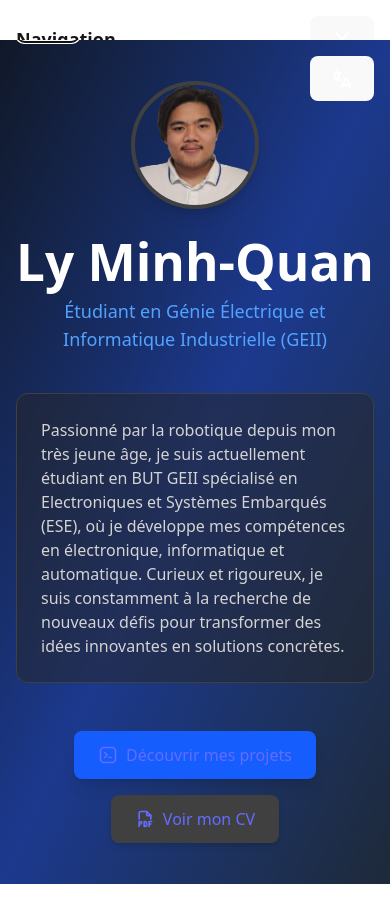
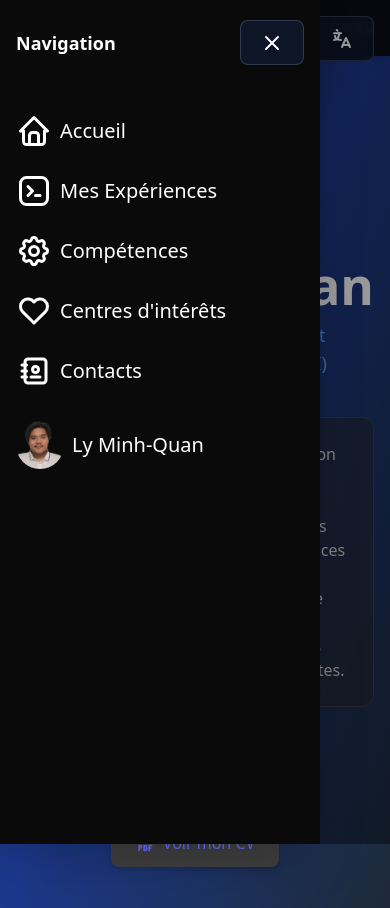
Before and after one commit to Minh1105/Portfolio_BUT-GEII, a React (Vite) app: page / in a window 390 px wide. Both pictures are taken after a click on the button 48 px from the left and 20 px from the top of the page. Before the commit the page ends 884 px from the top, so only its background shows below. Built offline with nearby package versions, Linux system fonts and the light colour scheme.

Commit message:
2.2.3 (+ problems)
Responsive sur téléphone ok et le mode sombre et clair régler mais disparition des éléments de la sidebar à corriger
(problem/ errors)

```diff
--- a/App.css
+++ b/App.css
@@ -46,6 +46,22 @@
   color: #888;
 }
 
+button {
+  background-color: rgba(15, 23, 42, 0.92) !important;
+  color: #ffffff !important;
+  border: 1px solid rgba(51, 65, 85, 0.9) !important;
+}
+
+button:hover,
+button:focus-visible {
+  background-color: rgba(30, 41, 59, 1) !important;
+}
+
+button:focus-visible {
+  outline: 2px solid rgba(59, 130, 246, 0.6) !important;
+  outline-offset: 2px;
+}
+
 /* Styles for Plasma background */
 .plasma-container {
   position: fixed;
--- a/App.jsx
+++ b/App.jsx
@@ -242,35 +242,35 @@ function App() {
       label: translations.sidebar.home,
       href: "#accueil",
       icon: (
-        <IconHome className="text-neutral-700 dark:text-neutral-200 h-9 w-9 flex-shrink-0" />
+        <IconHome className="text-white h-9 w-9 flex-shrink-0" />
       ),
     },
     {
       label: translations.sidebar.experiences,
       href: "#experiences",
       icon: (
-        <IconBrandTabler className="text-neutral-700 dark:text-neutral-200 h-9 w-9 flex-shrink-0" />
+        <IconBrandTabler className="text-white h-9 w-9 flex-shrink-0" />
       ),
     },
     {
       label: translations.sidebar.skills,
       href: "#competences",
       icon: (
-        <IconSettings className="text-neutral-700 dark:text-neutral-200 h-9 w-9 flex-shrink-0" />
+        <IconSettings className="text-white h-9 w-9 flex-shrink-0" />
       ),
     },
     {
       label: translations.sidebar.interests,
       href: "#interets",
       icon: (
-        <IconHeart className="text-neutral-700 dark:text-neutral-200 h-9 w-9 flex-shrink-0" />
+        <IconHeart className="text-white h-9 w-9 flex-shrink-0" />
       ),
     },
     {
       label: translations.sidebar.contact,
       href: "#contacts",
       icon: (
-        <IconAddressBook className="text-neutral-700 dark:text-neutral-200 h-9 w-9 flex-shrink-0" />
+        <IconAddressBook className="text-white h-9 w-9 flex-shrink-0" />
       ),
     },
   ];
@@ -1142,7 +1142,7 @@ function App() {
                   alt="Avatar"
                 />
                 {open && (
-                  <span className="text-neutral-700 dark:text-neutral-200 text-xl group-hover/sidebar:translate-x-1 transition-transform duration-150 whitespace-pre inline-block">Ly Minh-Quan</span>
+                  <span className="text-white text-xl group-hover/sidebar:translate-x-1 transition-transform duration-150 whitespace-pre inline-block">Ly Minh-Quan</span>
                 )}
               </a>
             </div>
@@ -1427,7 +1427,7 @@ const Dashboard = ({ projects, internship, onProjectClick, onSkillClick, isModal
       </div>
 
       {/* Le contenu du dashboard est par-dessus. La classe 'no-scrollbar' a été retirée. */}
-      <div className="w-full min-h-screen overflow-auto">
+      <div className="w-full min-h-screen overflow-auto pt-16 md:pt-0">
           {/* Section Accueil */}
           {activeTab === 'accueil' && (
             <section id="accueil" className="w-full min-h-screen overflow-auto p-4 md:p-8 text-white flex flex-col justify-center items-center text-center">
@@ -1691,7 +1691,7 @@ const Dashboard = ({ projects, internship, onProjectClick, onSkillClick, isModal
 
               {/* LinkedIn */}
               <div className="flex flex-col md:flex-row items-center gap-6">
-                <div className="bg-white p-2 rounded-lg flex-shrink-0">
+                <div className="bg-neutral-900 p-2 rounded-lg flex-shrink-0 border border-neutral-700">
                   <img
                     src={`https://api.qrserver.com/v1/create-qr-code/?size=150x150&data=${encodeURIComponent("https://www.linkedin.com/in/minh-quan-ly-1111m2005a")}`}
                     alt="LinkedIn QR Code"
@@ -1718,7 +1718,7 @@ const Dashboard = ({ projects, internship, onProjectClick, onSkillClick, isModal
 
               {/* GitHub */}
               <div className="flex flex-col md:flex-row items-center gap-6">
-                <div className="bg-white p-2 rounded-lg flex-shrink-0">
+                <div className="bg-neutral-900 p-2 rounded-lg flex-shrink-0 border border-neutral-700">
                   <img
                     src={`https://api.qrserver.com/v1/create-qr-code/?size=150x150&data=${encodeURIComponent("https://github.com/Minh1105")}`}
                     alt="GitHub QR Code"
@@ -1745,7 +1745,7 @@ const Dashboard = ({ projects, internship, onProjectClick, onSkillClick, isModal
 
               {/* Email */}
               <div className="flex flex-col md:flex-row items-center gap-6">
-                <div className="bg-white p-2 rounded-lg flex-shrink-0">
+                <div className="bg-neutral-900 p-2 rounded-lg flex-shrink-0 border border-neutral-700">
                   <img
                     src={`https://api.qrserver.com/v1/create-qr-code/?size=150x150&data=${encodeURIComponent("mailto:minhquan.ly.pro@outlook.com")}`}
                     alt="Email QR Code"
@@ -1945,7 +1945,7 @@ const ProjectModal = ({ project, onClose, language, translations, skillsList, on
         className="bg-neutral-900/80 border border-neutral-700 rounded-xl w-full max-w-7xl h-[90vh] md:h-[80vh] relative flex flex-col overflow-hidden"
       >
         {/* Bouton de fermeture */}
-        <button onClick={onClose} className="absolute top-4 right-4 text-neutral-400 hover:text-white transition-colors z-20 p-1 rounded-full hover:bg-neutral-800">
+        <button onClick={onClose} className="absolute top-4 right-4 text-white bg-neutral-900/80 hover:bg-neutral-800 transition-colors z-20 p-1 rounded-full">
           <IconX size={24} />
         </button>
 
@@ -2043,7 +2043,7 @@ const ProjectModal = ({ project, onClose, language, translations, skillsList, on
                       setPage([page + (idx - imageIndex), direction]);
                     }}
                     className={`h-2 rounded-full transition-all duration-300 ${
-                      idx === imageIndex ? "w-8 bg-white" : "w-2 bg-neutral-600 hover:bg-neutral-500"
+                      idx === imageIndex ? "w-8 bg-neutral-400" : "w-2 bg-neutral-700 hover:bg-neutral-600"
                     }`}
                     aria-label={`Voir l'image ${idx + 1}`}
                   />
@@ -2054,7 +2054,7 @@ const ProjectModal = ({ project, onClose, language, translations, skillsList, on
 
           {/* Informations en bas */}
           <div className="w-full flex flex-col">
-            <h2 className="text-2xl md:text-3xl font-bold mb-4 pr-8">{getText(project,'title',language)}</h2>
+            <h2 className="text-2xl md:text-3xl font-bold mb-4 pr-8 text-white">{getText(project,'title',language)}</h2>
 
             {/* Texte */}
             <div className="mb-4 md:mb-6">
@@ -2138,15 +2138,15 @@ const ProjectModal = ({ project, onClose, language, translations, skillsList, on
 
             {/* Pins de compétences */}
             <div>
-              <h3 className="text-lg font-semibold mb-3">{translations.modal.skills}</h3>
+              <h3 className="text-lg md:text-xl font-semibold mb-3 text-white">{translations.modal.skills}</h3>
 
               <div className="flex flex-col gap-4">
                 {hardSkills.length > 0 && (
                   <div>
-                    <h4 className="text-sm font-medium text-neutral-400 mb-2 uppercase tracking-wider">{translations.ui.technicalSkills}</h4>
+                    <h4 className="text-xs font-semibold text-neutral-400 mb-2 uppercase tracking-[0.22em]">{translations.ui.technicalSkills}</h4>
                     <div className="flex flex-wrap gap-2">
                       {hardSkills.map((skillName, index) => (
-                        <button key={index} onClick={() => onSkillClick(skillsList.find(s => s.name === skillName))} className="bg-blue-500/20 text-blue-300 text-xs font-medium px-2.5 py-1 rounded-full hover:bg-blue-500/40 transition-colors cursor-pointer">
+                        <button key={index} onClick={() => onSkillClick(skillsList.find(s => s.name === skillName))} className="bg-blue-500/20 text-blue-300 text-xs font-medium px-2.5 py-1 rounded-full hover:bg-blue-500/40 transition-colors cursor-pointer border border-blue-500/20">
                           {skillName}
                         </button>
                       ))}
@@ -2156,10 +2156,10 @@ const ProjectModal = ({ project, onClose, language, translations, skillsList, on
 
                 {softSkills.length > 0 && (
                   <div>
-                    <h4 className="text-sm font-medium text-neutral-400 mb-2 uppercase tracking-wider">{translations.ui.transversalSkills}</h4>
+                    <h4 className="text-xs font-semibold text-neutral-400 mb-2 uppercase tracking-[0.22em]">{translations.ui.transversalSkills}</h4>
                     <div className="flex flex-wrap gap-2">
                       {softSkills.map((skillName, index) => (
-                        <button key={index} onClick={() => onSkillClick(skillsList.find(s => s.name === skillName))} className="bg-neutral-500/20 text-neutral-300 text-xs font-medium px-2.5 py-1 rounded-full hover:bg-neutral-500/40 transition-colors cursor-pointer">
+                        <button key={index} onClick={() => onSkillClick(skillsList.find(s => s.name === skillName))} className="bg-neutral-500/20 text-neutral-200 text-xs font-medium px-2.5 py-1 rounded-full hover:bg-neutral-500/30 transition-colors cursor-pointer border border-neutral-500/20">
                           {skillName}
                         </button>
                       ))}
@@ -2205,7 +2205,7 @@ const ProjectModal = ({ project, onClose, language, translations, skillsList, on
           >
             {/* Bouton fermer */}
             <button
-              className="absolute top-4 right-4 text-white/70 hover:text-white p-2 rounded-full hover:bg-white/10 transition-colors z-50"
+              className="absolute top-4 right-4 text-white bg-neutral-900/80 hover:bg-neutral-800 p-2 rounded-full transition-colors z-50"
               onClick={() => setShowLightbox(false)}
             >
               <IconX size={32} />
@@ -2245,13 +2245,13 @@ const ProjectModal = ({ project, onClose, language, translations, skillsList, on
               <>
                 <button
                   onClick={(e) => { e.stopPropagation(); paginate(-1); }}
-                  className="absolute left-4 text-white/70 hover:text-white p-3 rounded-full hover:bg-white/10 transition-colors z-50"
+                  className="absolute left-4 text-white bg-neutral-900/80 hover:bg-neutral-800 p-3 rounded-full transition-colors z-50"
                 >
                   <IconChevronLeft size={40} />
                 </button>
                 <button
                   onClick={(e) => { e.stopPropagation(); paginate(1); }}
-                  className="absolute right-4 text-white/70 hover:text-white p-3 rounded-full hover:bg-white/10 transition-colors z-50"
+                  className="absolute right-4 text-white bg-neutral-900/80 hover:bg-neutral-800 p-3 rounded-full transition-colors z-50"
                 >
                   <IconChevronRight size={40} />
                 </button>
@@ -2284,7 +2284,7 @@ const ProjectModal = ({ project, onClose, language, translations, skillsList, on
                   <a
                     href={project.pdf}
                     download
-                    className="px-4 py-2 bg-neutral-200 hover:bg-white text-neutral-900 rounded-lg text-sm font-bold transition-colors flex items-center gap-2"
+                    className="px-4 py-2 bg-neutral-900 hover:bg-neutral-800 text-white rounded-lg text-sm font-bold transition-colors flex items-center gap-2"
                     onClick={(e) => e.stopPropagation()}
                   >
                     <IconFileTypePdf size={20} />
@@ -2292,7 +2292,7 @@ const ProjectModal = ({ project, onClose, language, translations, skillsList, on
                   </a>
                   <button
                     onClick={() => setShowPdfPreview(false)}
-                    className="p-2 hover:bg-neutral-700 rounded-full text-neutral-400 hover:text-white transition-colors"
+                    className="p-2 bg-neutral-900/80 hover:bg-neutral-800 rounded-full text-white transition-colors"
                   >
                     <IconX size={24} />
                   </button>
@@ -2340,7 +2340,7 @@ const SkillModal = ({ skill, projects, onClose, onProjectClick, language, transl
         transition={{ type: "spring", stiffness: 300, damping: 30 }}
         className="bg-neutral-900/90 border border-neutral-700 rounded-xl w-full max-w-5xl max-h-[85vh] relative flex flex-col overflow-hidden shadow-2xl"
       >
-        <button onClick={onClose} className="absolute top-4 right-4 text-neutral-400 hover:text-white transition-colors z-20 p-1 rounded-full hover:bg-neutral-800">
+        <button onClick={onClose} className="absolute top-4 right-4 text-white bg-neutral-900/80 hover:bg-neutral-800 transition-colors z-20 p-1 rounded-full">
           <IconX size={24} />
         </button>
 
--- a/components/ui/Sidebar.tsx
+++ b/components/ui/Sidebar.tsx
@@ -1,6 +1,6 @@
 "use client";
 import { cn } from "../../lib/utils";
-import React, { useState, createContext, useContext, ReactNode } from "react";
+import React, { useState, useEffect, createContext, useContext, ReactNode } from "react";
 import { AnimatePresence, motion } from "framer-motion";
 import { IconMenu2, IconX } from "@tabler/icons-react";
 
@@ -51,11 +51,11 @@ export const Sidebar = ({
   );
 };
 
-export const SidebarBody = (props: { children: ReactNode; className?: string; }) => {
+export const SidebarBody = ({ className, children }: { children: ReactNode; className?: string; }) => {
   return (
     <>
-      <DesktopSidebar {...props} />
-      <MobileSidebar {...(props)} />
+      <DesktopSidebar className={className}>{children}</DesktopSidebar>
+      <MobileSidebar>{children}</MobileSidebar>
     </>
   );
 };
@@ -70,7 +70,7 @@ export const DesktopSidebar = ({
     <>
       <motion.div
         className={cn(
-          "h-full px-4 py-4 hidden md:flex md:flex-col bg-neutral-100/50 dark:bg-neutral-800/50 backdrop-blur-sm w-[300px] shrink-0 z-10",
+          "h-full px-4 py-4 hidden md:flex md:flex-col bg-neutral-950/95 backdrop-blur-sm w-[300px] shrink-0 z-10",
           className
         )}
         animate={{
@@ -86,20 +86,26 @@ export const DesktopSidebar = ({
 };
 
 export const MobileSidebar = ({
-  className,
   children,
-  ...props
-}: { className?: string; children: ReactNode; }) => {
+}: { children: ReactNode; }) => {
   const { open, setOpen } = useSidebar();
+
+  useEffect(() => {
+    if (open) {
+      document.body.style.overflow = "hidden";
+    } else {
+      document.body.style.overflow = "";
+    }
+    return () => {
+      document.body.style.overflow = "";
+    };
+  }, [open]);
+
   return (
     <>
       <div
-        className={cn(
-          "h-10 px-4 py-4 flex flex-row md:hidden items-center justify-between bg-neutral-100/50 dark:bg-neutral-800/50 backdrop-blur-sm w-full z-10",
-          className
-        )}
-        {...props}>
-        <div className="flex justify-between items-center w-full gap-3">
+        className="fixed top-0 left-0 right-0 h-14 px-4 py-3 flex items-center justify-between bg-neutral-950/90 backdrop-blur-sm w-full z-50 shadow-md md:hidden"
+      >
         <button
           className="p-2 rounded-md bg-neutral-900/80 text-white hover:bg-neutral-800 transition-colors"
           onClick={() => setOpen(!open)}
@@ -107,24 +113,31 @@ export const MobileSidebar = ({
         >
           <IconMenu2 className="text-neutral-100" />
         </button>
-          <span className="text-sm font-semibold text-neutral-800 dark:text-neutral-200">Menu</span>
+        <span className="text-sm font-semibold text-white">Menu</span>
       </div>
+
       <AnimatePresence>
         {open && (
+          <>
             <motion.div
+              key="sidebar-backdrop"
+              initial={{ opacity: 0 }}
+              animate={{ opacity: 1 }}
+              exit={{ opacity: 0 }}
+              transition={{ duration: 0.2 }}
+              className="fixed inset-0 bg-black/40 z-[95] md:hidden"
+              onClick={() => setOpen(false)}
+            />
+            <motion.div
+              key="sidebar-panel"
               initial={{ x: "-100%", opacity: 0 }}
               animate={{ x: 0, opacity: 1 }}
               exit={{ x: "-100%", opacity: 0 }}
-              transition={{
-                duration: 0.3,
-                ease: "easeInOut",
-              }}
-              className={cn(
-                "fixed inset-0 h-full w-full bg-white dark:bg-neutral-900 p-4 sm:p-6 z-[100] flex flex-col justify-between overflow-y-auto",
-                className
-              )}>
+              transition={{ duration: 0.3, ease: "easeInOut" }}
+              className="fixed top-0 left-0 bottom-0 w-[min(90vw,320px)] bg-neutral-950 p-4 pt-5 z-[100] shadow-2xl overflow-y-auto md:hidden"
+            >
               <div className="flex items-center justify-between mb-6">
-                <span className="text-lg font-semibold text-neutral-900 dark:text-neutral-100">Navigation</span>
+                <span className="text-lg font-semibold text-white">Navigation</span>
                 <button
                   className="p-2 rounded-md bg-neutral-900/80 text-white hover:bg-neutral-800 transition-colors"
                   onClick={() => setOpen(false)}
@@ -133,13 +146,13 @@ export const MobileSidebar = ({
                   <IconX />
                 </button>
               </div>
-              <div className="flex-1 overflow-y-auto">
+              <div className="flex flex-col gap-4">
                 {children}
               </div>
             </motion.div>
+          </>
         )}
       </AnimatePresence>
-      </div>
     </>
   );
 };
@@ -161,7 +174,7 @@ export const SidebarLink = ({
           display: animate ? (open ? "inline-block" : "none") : "inline-block",
           opacity: animate ? (open ? 1 : 0) : 1,
         }}
-        className="text-neutral-700 dark:text-neutral-200 text-xl group-hover/sidebar:translate-x-1 transition duration-150 whitespace-pre inline-block !p-0 !m-0">
+        className="text-white text-xl group-hover/sidebar:translate-x-1 transition duration-150 whitespace-pre inline-block !p-0 !m-0">
         {link.label}
       </motion.span>
     </a>
```
Lines whose indentation alone changed are shown as unchanged.
